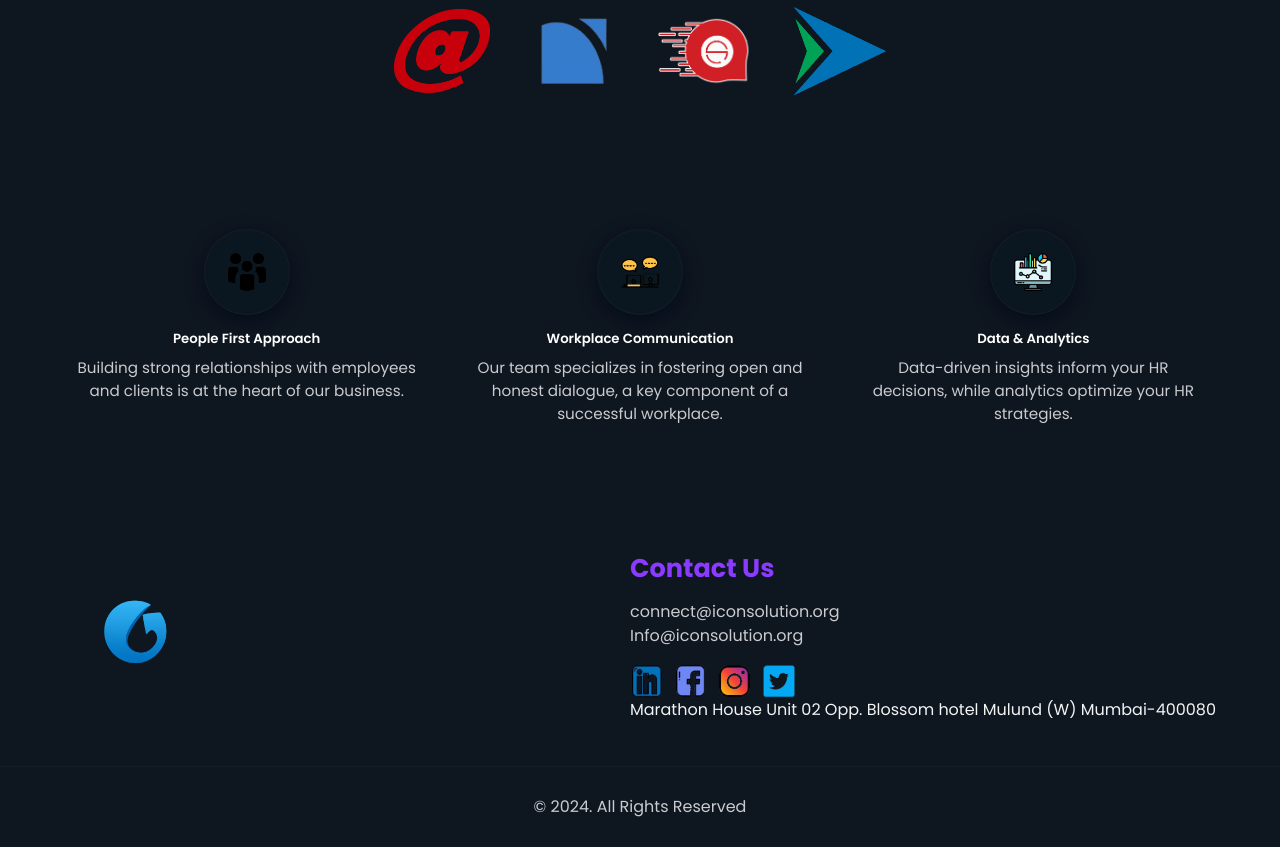
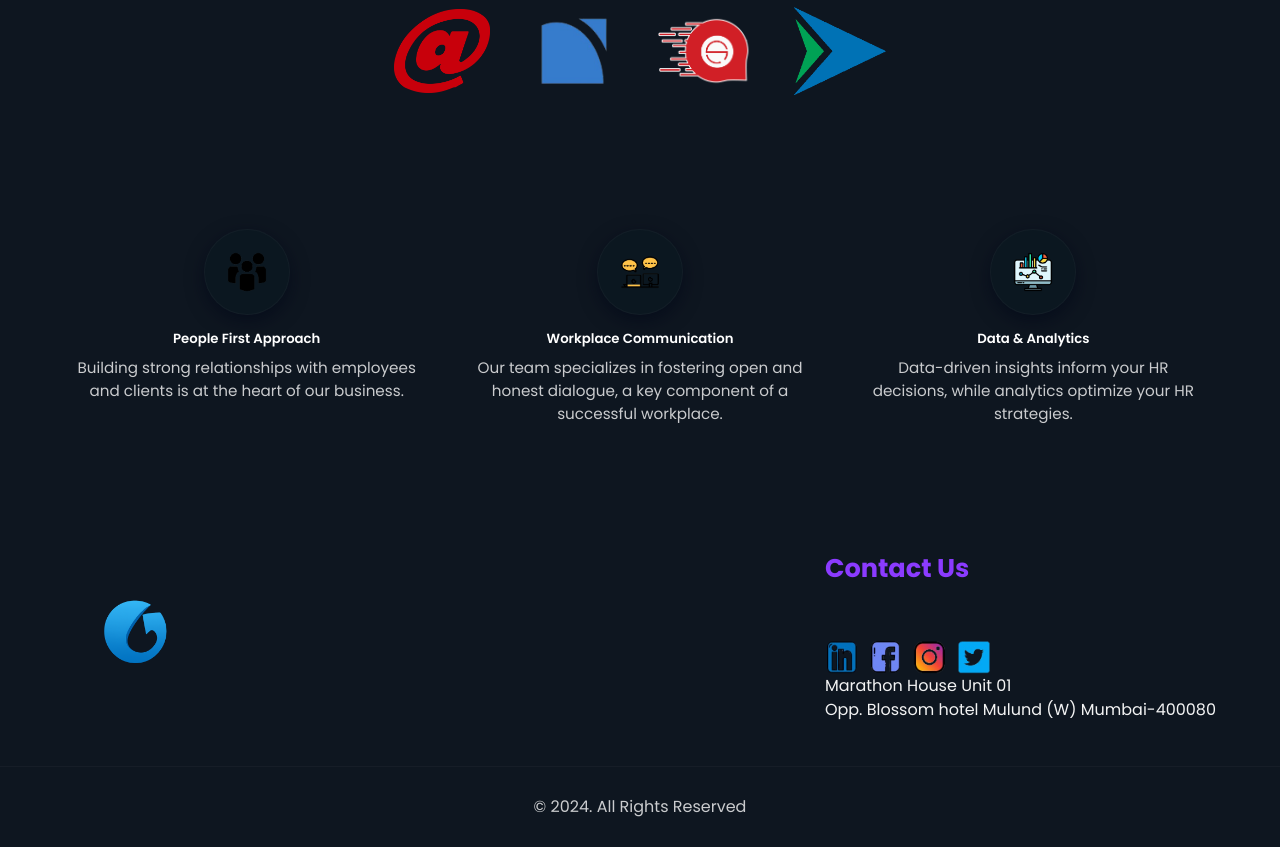
Before and after one commit to connect-droid/icon-solution, a plain HTML site: page index.html in a window 1280 px wide. Shown: the part 1316-2163 px from the top of the page. Drawn offline with Linux system fonts and the light colour scheme.

Commit message:
Update index.html
....

```diff
--- a/index.html
+++ b/index.html
@@ -108,14 +108,14 @@
         </div>
         <div class="contact-info">
           <h4 class="contact-title">Contact Us</h4>
-          <p class="contact-emails">connect@iconsolution.org<br/>Info@iconsolution.org</p>
+          <p class="contact-emails"contact@iconsolution.org</p>
           <div class="socials">
             <a href="#" aria-label="LinkedIn"><img src="assets/images/Facebook-removebg-preview.png" alt=""></a>
             <a href="#" aria-label="Facebook"><img src="assets/images/LinkedIn-removebg-preview.png" alt=""></a>
             <a href="#" aria-label="Instagram"><img src="assets/images/Instagram-removebg-preview.png" alt=""></a>
             <a href="#" aria-label="Twitter"><img src="assets/images/twitter-removebg-preview.png" alt=""></a>
           </div>
-Marathon House Unit 02
+Marathon House Unit 01</br>
 Opp. Blossom hotel Mulund (W) Mumbai-400080
         </div>
       </div>
```
